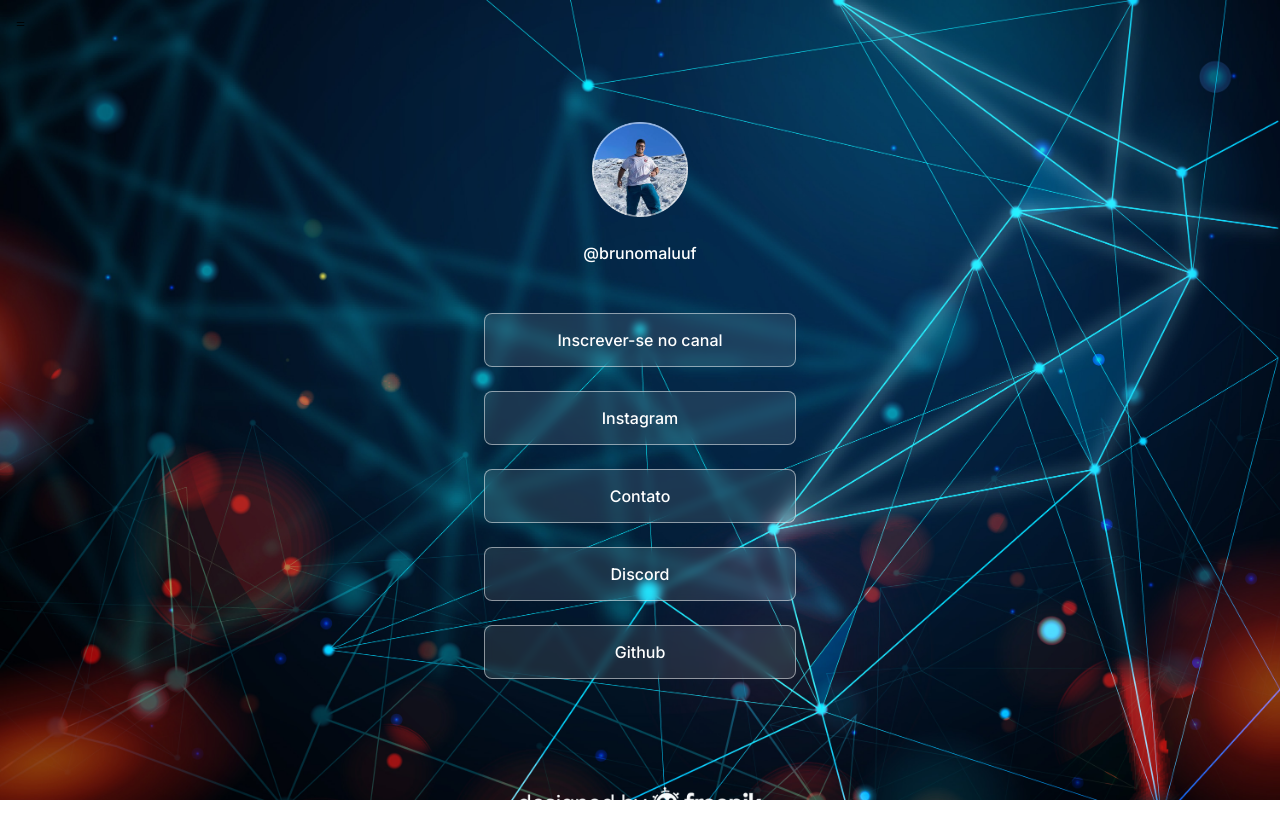
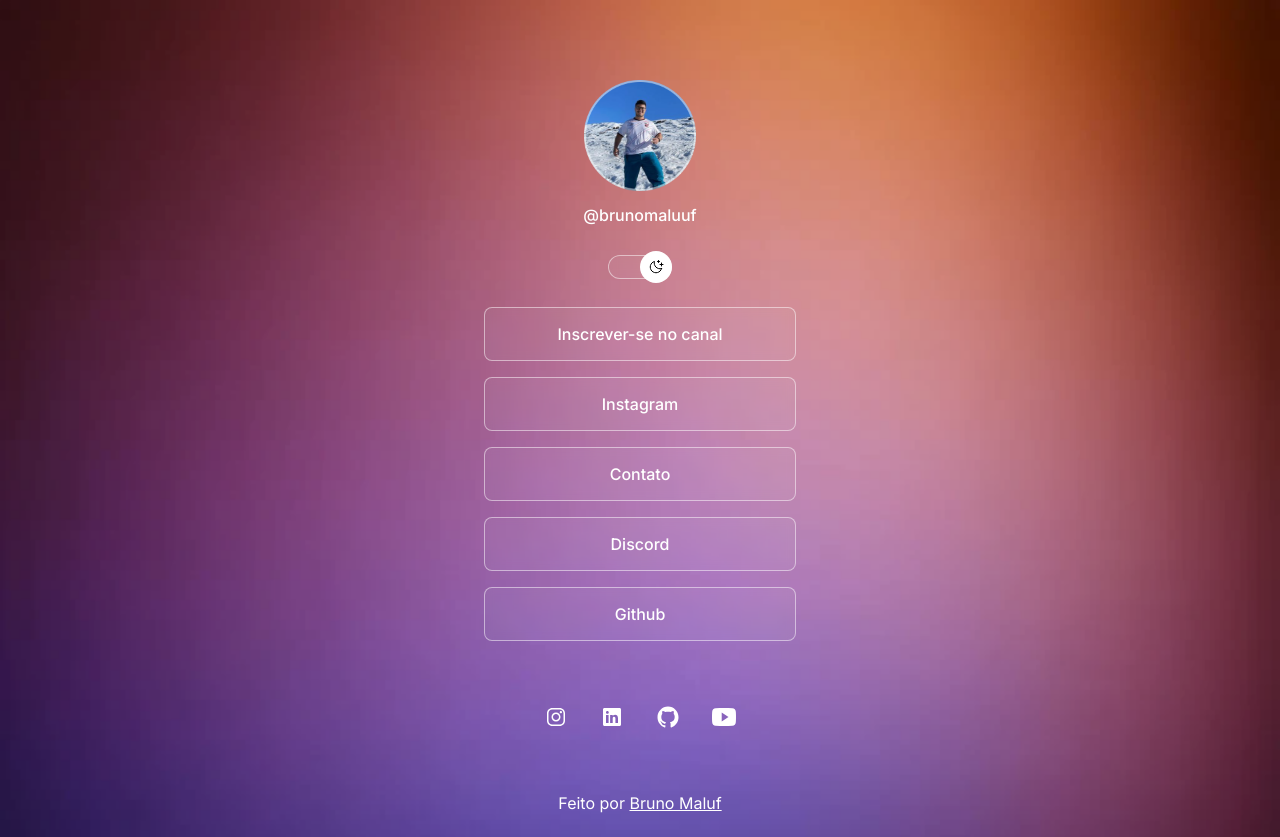
Before and after one commit to brunomaluuf/Linktree, a plain HTML site: page Linktree/index.html in a window 1280 px wide. Before the commit the page ends 800 px from the top, so only its background shows below. Drawn offline with nearby package versions, Linux system fonts and the light colour scheme.

Commit message:
Add files via upload

```diff
--- a/Linktree/index.html
+++ b/Linktree/index.html
@@ -1,5 +1,5 @@
-=<!DOCTYPE html>
-<html lang="pt-br">
+<!DOCTYPE html>
+<html lang="pt-br" class="">
 <head>
     <link rel="preconnect" href="https://fonts.googleapis.com">
     <link rel="preconnect" href="https://fonts.gstatic.com" crossorigin>
@@ -21,6 +21,15 @@
 
         <p>@brunomaluuf</p>
     </div>
+
+    <div id="switch">
+          <button>
+
+          </button>
+
+          <span></span>
+    </div>
+
     <ul>
        <li>
             <a href="#">Inscrever-se no canal</a>
@@ -40,7 +49,23 @@
 
        </li>
     </ul>
+    <div id="social-links">
+          <a href="https://www.instagram.com/brunomaluuf/" target="_blank">
+               <ion-icon name='logo-instagram' ></ion-icon>
+          </a>
+          <a href="https://www.linkedin.com/in/bruno-florencio-maluf-280886217/" target="_blank">
+               <ion-icon name='logo-linkedin'></ion-icon>
+          </a>
+          <a href="https://github.com/brunomaluuf" target="_blank">
+               <ion-icon name='logo-github'></ion-icon>
+          </a>
+          <a href="https://www.youtube.com/watch?v=dQw4w9WgXcQ" target="_blank">
+               <ion-icon name='logo-youtube'></ion-icon>
+          </a>
     </div>
+    <footer>Feito por <a href="https://www.linkedin.com/in/bruno-florencio-maluf-280886217/" target="_blank">Bruno Maluf </a></footer>
+    </div>
+    <script src="https://unpkg.com/ionicons@4.5.10-0/dist/ionicons.js"></script>
 </body>
 </html>
 
--- a/Linktree/style.css
+++ b/Linktree/style.css
@@ -16,10 +16,30 @@ então exemplo fica*/
 
 }
 
+:root {  /*alterar coisas no dark mode (root é modo padrão, por isso pra mudar so usou tag light e se tirar volta pra esse*/
+
+    --text-color: white;
+    --bg-url:  url("./assets/wallpaper.png");
+    --stroke-color: rgba(255, 255,255, 0.5);
+    --surface-color: rgba(225,255,255,0.05);
+    --surface-color-hover:rgba(0,0,0,0.2);
+    --highlight-color: rgba(255, 255, 255, 0.2);
+    --switch-bg-url: url("./assets/Moon-Stars.svg");
+}
+
+.light {        /*alterar coisas no light mode*/
+    --text-color: black;
+    --bg-url: url("./assets/wallpaper-light.png");
+    --stroke-color: rgba(0, 0,0, 0.5);
+    --surface-color: rgba(0,0,0,0.05);
+    --surface-color-hover: rgba(0,0,0,0.02);
+    --highlight-color: rgba(0, 0, 0, 0.1);
+    --switch-bg-url: url("./assets/sun.svg");
+}
 
 body{
 
-background: url(./assets/2927262.jpg) no-repeat top center/cover;
+background: var(--bg-url) no-repeat top center/cover;
 
 
 }
@@ -28,16 +48,17 @@ background: url(./assets/2927262.jpg) no-repeat top center/cover;
 body * {
 
     font-family: 'Inter', sans-serif;
-    color: white;
+    color: var(--text-color)
 }
 
 #container {
-   /* border: 1px solid white;*/
+   /*  border: 1px solid white;*/
     border-radius:10px ;
    /* height: 712px;*/
     width: 360px;
-    margin: auto;
-    padding-top: 56px;
+    margin: 56px auto 0px;
+
+    padding: 0 24px;
     /*display: block;  ocupa toda a largura
     margin auto não funciona em IMG, pois é inline.
     */
@@ -73,6 +94,42 @@ margin-top: 8px;
 
 
 }
+/* switch*/
+#switch{
+/*sempre utilizar essa tecnica pra ver o tamanho da div pra ter noção*/
+   /* border: 1px solid red; */
+    position: relative;
+    width: 64px;  /*utiliza pra limitar o tamanho das coisas.*/
+    margin: 4px auto;
+
+}
+
+#switch button{
+width: 32px;
+height: 32px;
+background: white var(--switch-bg-url) no-repeat center;
+border: 0;
+border-radius: 50%;
+position: absolute;
+top:50%;
+right:0;
+z-index: 1;
+transform: translateY(-50%);
+
+}
+
+#switch span {
+  display: block;
+  width: 64px;
+  height: 24px;
+  background: var(--surface-color);
+  border:1px solid var(--stroke-color);
+  backdrop-filter: blur(4px);
+  -webkit-backdrop-filter: blur(4px);
+  border-radius: 9999px;
+
+
+}
 
 /* links */
 
@@ -80,7 +137,10 @@ ul {
 list-style: none;
 display: flex;
 flex-direction: column;
-gap: 8px;
+gap: 16px;
+
+padding: 24px 0;
+
 }
 
 
@@ -93,8 +153,8 @@ ul li a {
     align-items: center;
    padding: 16px 18px;
 
-   background: rgba(255, 255,255, 0.1); /*fundo de cada borda dentro dessa parte do cod*/
-   border: 1px solid rgba(255, 255,255, 0.5);
+   background:var(--surface-color); /*fundo de cada borda dentro dessa parte do cod*/
+   border: 1px solid var(--stroke-color);
    backdrop-filter: blur(4px);
 
    text-decoration: none; /*line=trough ->linha no meio e overline linha por cima da palavra */
@@ -107,8 +167,44 @@ ul li a {
 
 /*pseudo seletor, pra quando passar o mouse em cima do botão reagir de outra forma*/
 ul li a:hover  {
-    background: rgba(255, 255,255, 0.05);
-    border: 1px solid white;
+    background: var(--surface-color-hover);
+    border: 1.5px solid var(--text-color)
 
 
 }
+
+#social-links{
+    display: flex;
+    justify-content: center;
+
+
+    padding: 24px 0;
+
+    font-size: 24px;
+
+}
+
+#social-links a{ /* utiliza para alinhar os icones na hora do hover e antes*/
+    display: flex;
+    align-items: center;
+    justify-content: center;
+    padding: 16px;
+
+    transition: background 0.2s;
+   border-radius: 50%;
+
+}
+
+#social-links a:hover{
+    background: var(--highlight-color);
+    padding: 16px;
+    border-radius: 50%
+
+}
+
+footer{
+padding: 24px 0;
+text-align: center;
+font-size: 16px;
+
+}
```
Also changed, not shown: Linktree/assets/Moon-Stars.svg (added), Linktree/assets/MoonStars.png (added), Linktree/assets/Sun.png (added), Linktree/assets/sun.svg (added), Linktree/assets/wallpaper-light.png (added), Linktree/assets/wallpaper.png (added).
